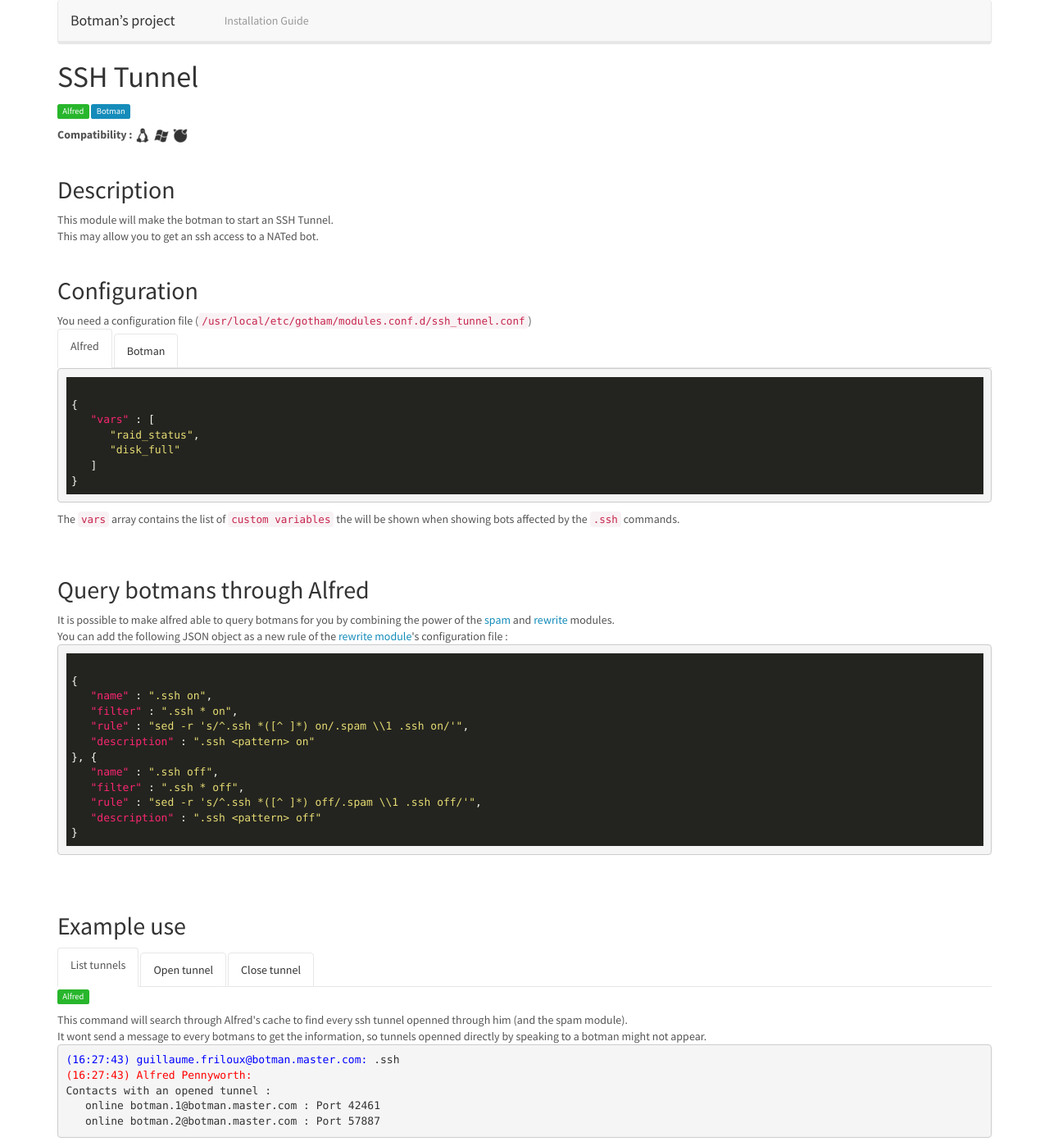
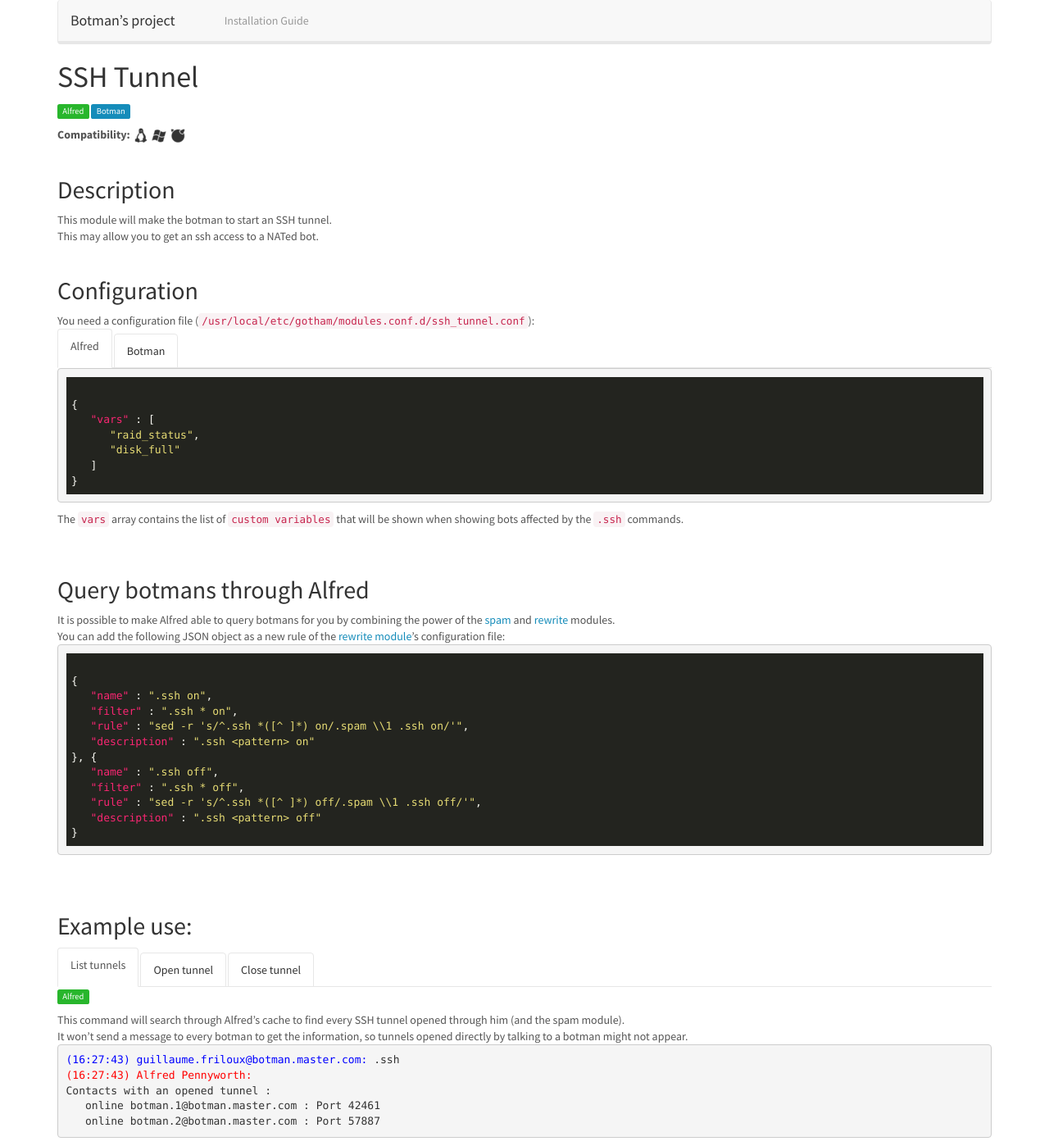
Before and after one commit to gfriloux/botman, a Jekyll site: the page built from docs/_modules/ssh_tunnel.html, in a window 1280 px wide. Shown: the whole page at 82% size. Built offline with Jekyll 4.4.1, drawn with Linux system fonts in a browser that asks for light colours; nearby versions of some CDN libraries.

Commit message:
Typos and HTML strictness

```diff
--- a/docs/_modules/ssh_tunnel.html
+++ b/docs/_modules/ssh_tunnel.html
@@ -5,19 +5,19 @@
 
 <h1>SSH Tunnel</h1>
 <p><span class="label label-success">Alfred</span> <span class="label label-primary">Botman</span></p>
-<b>Compatibility :</b>
-<img src={{ site.github.url }}/img/icon-linux.png>
-<img src={{ site.github.url }}/img/icon-windows.png>
-<img src={{ site.github.url }}/img/icon-freebsd.png>
+<b>Compatibility:</b>
+<img src="{{ site.github.url }}/img/icon-linux.png" />
+<img src="{{ site.github.url }}/img/icon-windows.png" />
+<img src="{{ site.github.url }}/img/icon-freebsd.png" >
 <br /><br />
 
 <h2>Description</h2>
-This module will make the botman to start an SSH Tunnel.<br />
+This module will make the botman to start an SSH tunnel.<br />
 This may allow you to get an ssh access to a NATed bot.
 <br /><br />
 
 <h2>Configuration</h2>
-You need a configuration file (<code>/usr/local/etc/gotham/modules.conf.d/ssh_tunnel.conf</code>)
+You need a configuration file (<code>/usr/local/etc/gotham/modules.conf.d/ssh_tunnel.conf</code>):
 <ul class="nav nav-tabs">
   <li class="active"><a href="#alfred" data-toggle="tab" aria-expanded="true">Alfred</a></li>
   <li class=""><a href="#botman" data-toggle="tab" aria-expanded="false">Botman</a></li>
@@ -31,7 +31,8 @@
       "disk_full"
    ]
 }</code></pre>
-    The <code>vars</code> array contains the list of <code>custom variables</code> the will be shown when showing bots affected by the <code>.ssh</code> commands.
+    The <code>vars</code> array contains the list of <code>custom variables</code>
+    that will be shown when showing bots affected by the <code>.ssh</code> commands.
   </div>
   <div class="tab-pane fade in" id="botman">
     <pre><code class="json">
@@ -47,12 +48,12 @@
 <br /><br />
 
 <h2>Query botmans through Alfred</h2>
-It is possible to make alfred able to query botmans for you by
-combining the power of the <a href="{{ site.github.url }}/modules/spam.html">spam</a>
-and <a href="{{ site.github.url }}/modules/rewrite.html">rewrite</a> modules.<br />
+It is possible to make Alfred able to query botmans for you by combining the
+power of the <a href="{{ site.github.url }}/modules/spam.html">spam</a> and
+<a href="{{ site.github.url }}/modules/rewrite.html">rewrite</a> modules.<br />
 You can add the following JSON object as a new rule of the
-<a href="{{ site.github.url }}/modules/rewrite.html">rewrite module</a>'s
-configuration file :
+<a href="{{ site.github.url }}/modules/rewrite.html">rewrite module</a>’s
+configuration file:
 <pre><code class="json">
 {
    "name" : ".ssh on",
@@ -67,7 +68,7 @@
 }</code></pre>
 <br /><br />
 
-<h2>Example use</h2>
+<h2>Example use:</h2>
 <ul class="nav nav-tabs">
   <li class="active"><a href="#list" data-toggle="tab" aria-expanded="true">List tunnels</a></li>
   <li class=""><a href="#open" data-toggle="tab" aria-expanded="false">Open tunnel</a></li>
@@ -76,10 +77,10 @@
 <div id="myTabContent" class="tab-content">
   <div class="tab-pane fade active in" id="list">
     <p><span class="label label-success">Alfred</span></p>
-    This command will search through Alfred's cache to find every ssh tunnel
-    openned through him (and the spam module).<br />
-    It wont send a message to every botmans to get the information, so tunnels
-    openned directly by speaking to a botman might not appear.
+    This command will search through Alfred’s cache to find every SSH tunnel
+    opened through him (and the spam module).<br />
+    It won’t send a message to every botman to get the information, so tunnels
+    opened directly by talking to a botman might not appear.
     <pre>
 <span style="color:blue">(16:27:43) guillaume.friloux@botman.master.com:</span> .ssh
 <span style="color:red">(16:27:43) Alfred Pennyworth:</span>
```
